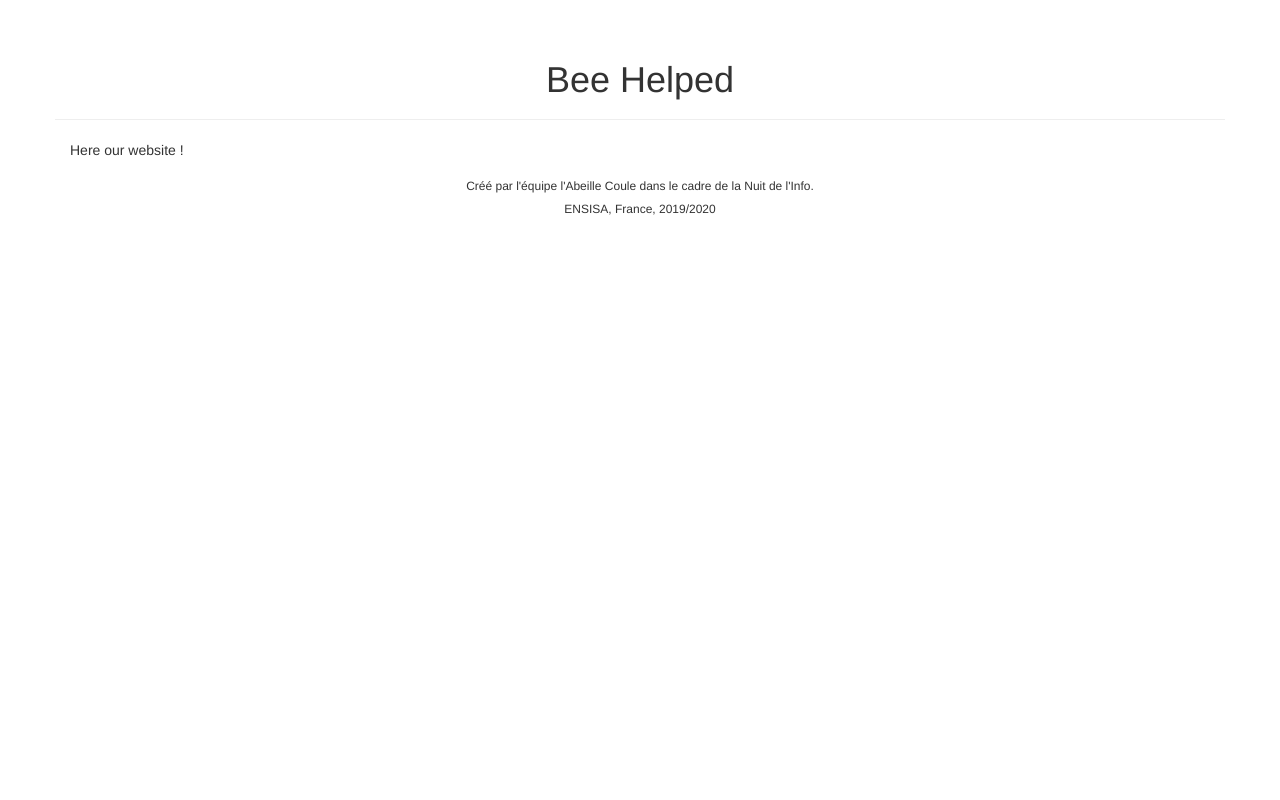
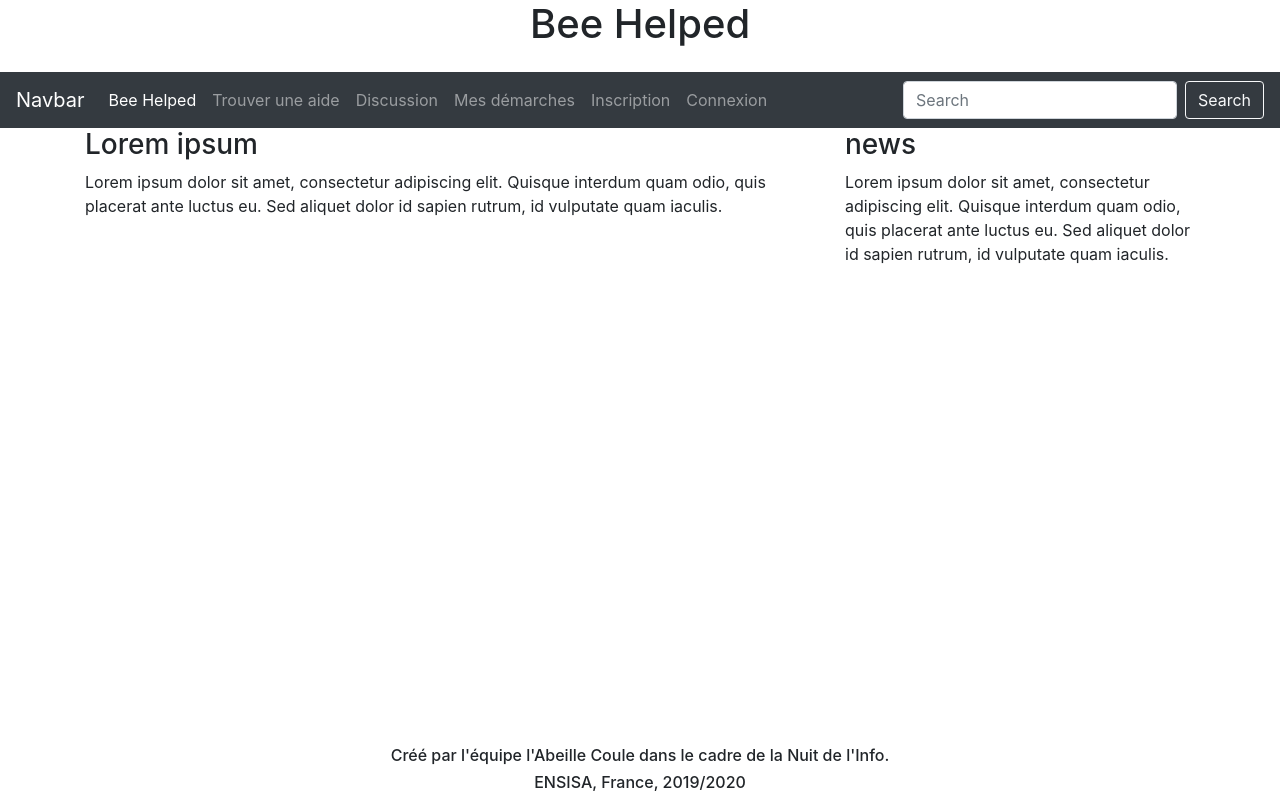
Before and after one commit to SelenEris/Bee-Helped, a Flask app: page / in a window 1280 px wide. Run offline with Flask 2, Linux system fonts and the light colour scheme; some libraries are stand-ins or nearby versions.

Commit message:
homepage

```diff
--- a/templates/index.html
+++ b/templates/index.html
@@ -1,4 +1,14 @@
 {% extends "layout.html" %} <!-- adding the created layout -->
 {% block content %}
-<p>Here our  website !</p>
+<div class="row">
+				<div class="col-lg-8 col-md-8 col-sm-24">
+					<h3 class="feature-title">Lorem ipsum</h3>
+					<p>Lorem ipsum dolor sit amet, consectetur adipiscing elit. Quisque interdum quam odio, quis placerat ante luctus eu. Sed aliquet dolor id sapien rutrum, id vulputate quam iaculis.</p>
+				</div>
+				<div class="col-lg-4 col-md-4 col-sm-12">
+					<h3>news</h3>
+					<p>Lorem ipsum dolor sit amet, consectetur adipiscing elit. Quisque interdum quam odio, quis placerat ante luctus eu. Sed aliquet dolor id sapien rutrum, id vulputate quam iaculis.</p>
+				</div>
+				</div>
+</div>
 {% endblock %}
--- a/templates/layout.html
+++ b/templates/layout.html
@@ -4,20 +4,58 @@
     <meta charset="UTF-8">
     <meta name="viewport" content="width=device-width, initial-scale=1, shrink-to-fit=no">
     <title>Bee Helped</title>
-    <link rel="stylesheet" href="https://maxcdn.bootstrapcdn.com/bootstrap/3.4.0/css/bootstrap.min.css">
+    <link rel="stylesheet" href="https://maxcdn.bootstrapcdn.com/bootstrap/4.4.1/css/bootstrap.min.css">
+    <link rel="stylesheet" href="{{ url_for('static', filename='styles.css') }}">
 </head>
 
 <body>
 <header>
-    <div class="container text-center fixed-top page-header bg-dark">
+    <div class="container text-center fixed-top page-header">
         <h1 id="title">Bee Helped</h1>
     </div>
+    <br/>
+    <br/>
+    <br/>
+     <div>
+
+        <nav class="navbar navbar-expand-lg navbar-dark bg-dark">
+    <a class="navbar-brand" href="index.html">Navbar</a>
+
+    <div class="collapse navbar-collapse" id="navbarColor02">
+        <ul class="navbar-nav mr-auto">
+            <li class="nav-item active">
+                <a class="nav-link" href="/">Bee Helped </a>
+            </li>
+            <li class="nav-item">
+                <a class="nav-link" href="/help.html">Trouver une aide</a>
+            </li>
+            <li class="nav-item">
+                <a class="nav-link" href="/discussion.html">Discussion</a>
+            </li>
+            <li class="nav-item">
+                <a class="nav-link" href="/process.html">Mes démarches</a>
+            </li>
+            <li class="nav-item">
+                <a class="nav-link" href="/inscription.html">Inscription</a>
+            </li>
+            <li class="nav-item">
+                <a class="nav-link" href="/connexion.html">Connexion</a>
+            </li>
+        </ul>
+        <form class="form-inline">
+            <input class="form-control mr-sm-2" type="search" placeholder="Search" aria-label="Search">
+            <button class="btn btn-outline-light my-2 my-sm-0" type="submit">Search</button>
+        </form>
+    </div>
+</nav>
+    </div>
+
 </header>
 <div class="container" id="principal-block">
     {% block content %}
     {% endblock %}
 </div>
-<footer class="page-footer text-center fixed-bottom bg-dark">
+<footer class="page-footer text-center fixed-bottom">
     <div class="container">
         <div class="row">
             <div class="col-md-12">
```
